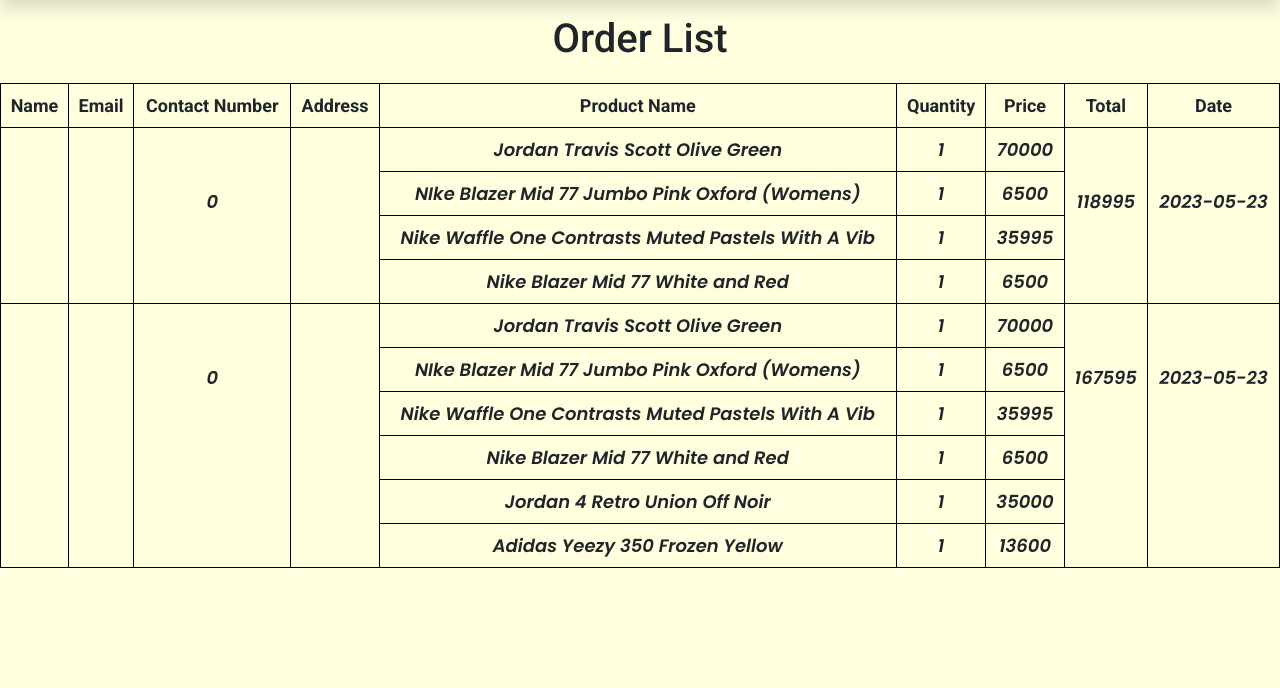
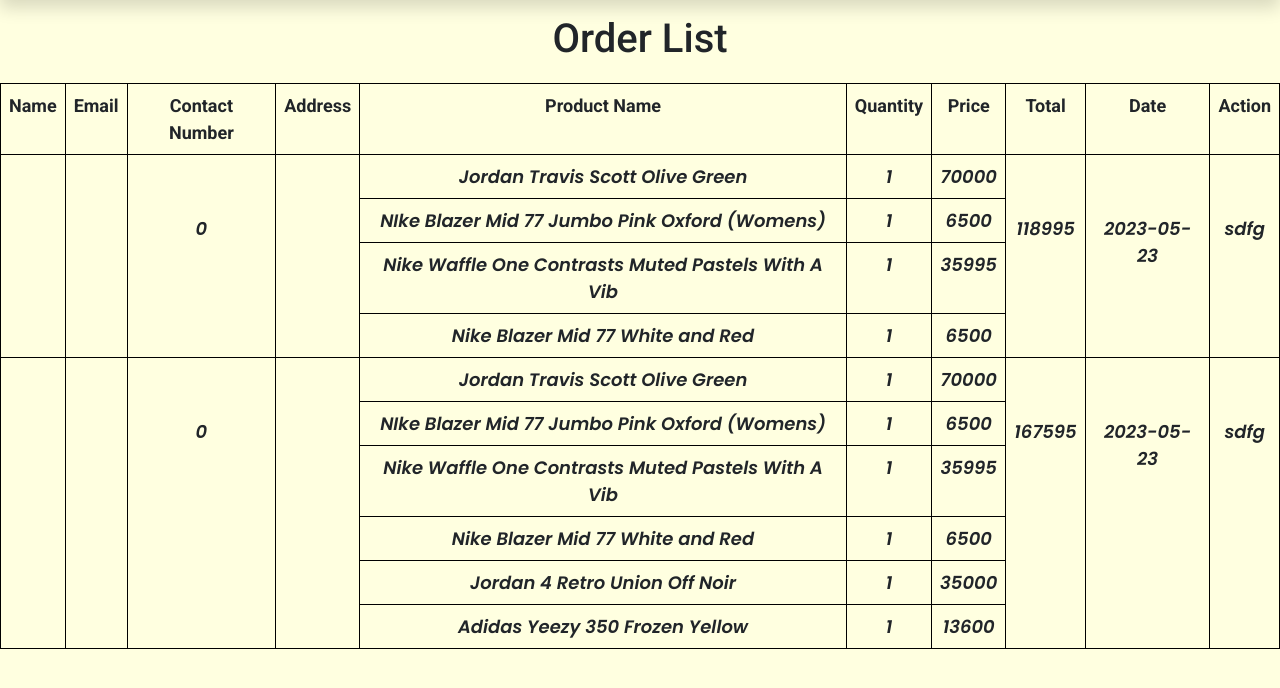
Before and after one commit to Mrk-Cstle/WebFinal-E-Commerce, a PHP site: page /login/order.php in a window 1280 px wide. Shown: the part 92-780 px from the top of the page. Run offline with PHP 8.4, Linux system fonts and the light colour scheme; data comes from the database, SQL or seed files in the repository.

Commit message:
Update order.php

```diff
--- a/login/order.php
+++ b/login/order.php
@@ -66,8 +66,6 @@
             text-align: center;
             justify-content: center;
         }
-
-
     </style>
 </head>
 
@@ -88,6 +86,7 @@
             <th>Price</th>
             <th>Total</th>
             <th>Date</th>
+            <th>Action</th>
         </tr>
         <?php
         if ($resultGetOrders->num_rows > 0) {
@@ -112,6 +111,7 @@
                                 <td id="align" rowspan="<?php echo $rowCount; ?>"><?php echo $row['email']; ?></td>
                                 <td id="align" rowspan="<?php echo $rowCount; ?>"><?php echo $row['phone']; ?></td>
                                 <td id="align" rowspan="<?php echo $rowCount; ?>"><?php echo $row['address']; ?></td>
+
                             <?php } ?>
                             <td><?php echo $productName; ?></td>
                             <td><?php echo $qty; ?></td>
@@ -119,7 +119,10 @@
                             <?php if ($i === 0) { ?>
                                 <td id="align" rowspan="<?php echo $rowCount; ?>"><?php echo $row['total']; ?></td>
                                 <td id="align" rowspan="<?php echo $rowCount; ?>"><?php echo $row['date']; ?></td>
+                                <td id="align" rowspan="<?php echo $rowCount; ?>"> sdfg</td>
+
                             <?php } ?>
+
                         </tr>
         <?php
                     }
```
